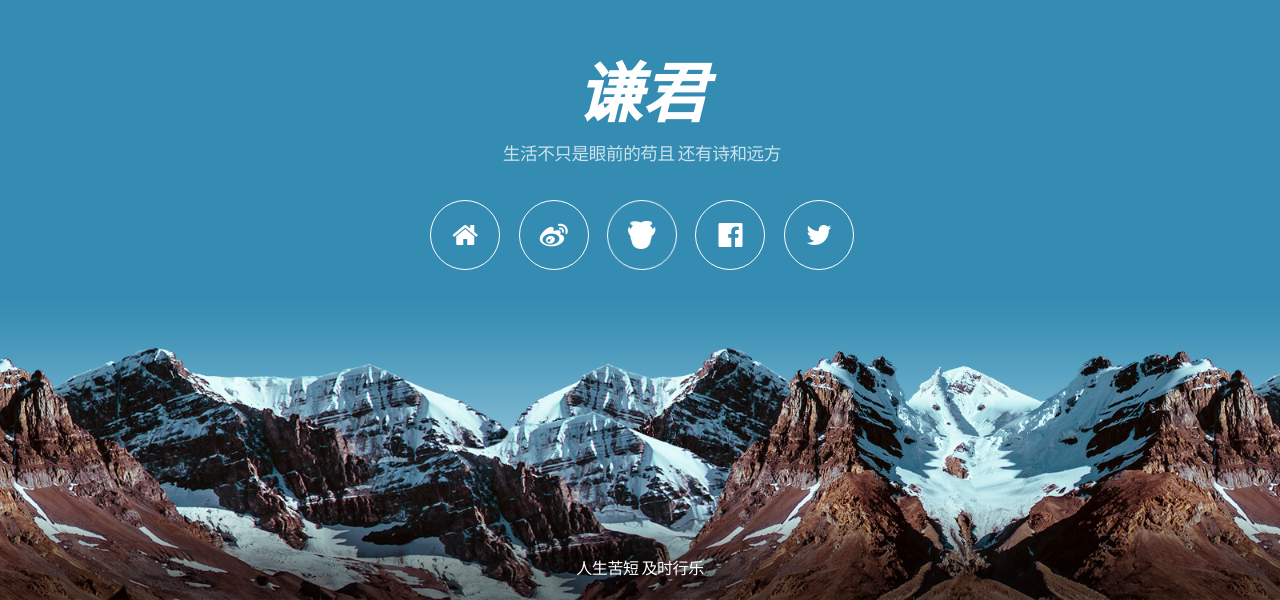
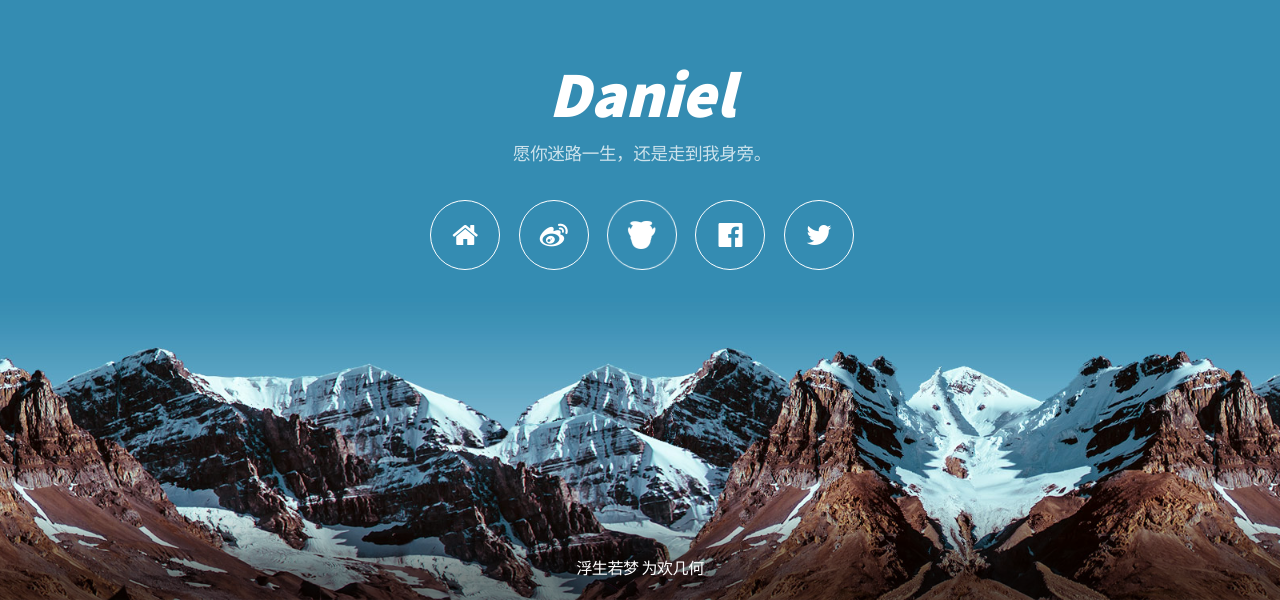
Before and after one commit to anupter/anupter.github.io, a plain HTML site: page index.html in a window 1280 px wide. Shown: the part 200-800 px from the top of the page. Drawn offline with Linux system fonts and the light colour scheme.

Commit message:
Update index.html

```diff
--- a/index.html
+++ b/index.html
@@ -30,8 +30,8 @@
 
 				<!-- Header -->
 					<header id="header">
-						<h1>谦君</h1>
-						<p>生活不只是眼前的苟且 还有诗和远方</p>
+						<h1>Daniel</h1>
+						<p>愿你迷路一生，还是走到我身旁。</p>
 						<nav>
 							<ul>
                                 <li><a href="home.html" class="fa fa-home" target="_blank"><span>Home</span></a></li>
@@ -47,7 +47,7 @@
 
 				<!-- Footer -->
 					<footer id="footer">
-						<span class="copyright">人生苦短 及时行乐</span>
+						<span class="copyright">浮生若梦 为欢几何</span>
 					</footer>
 
 
```
